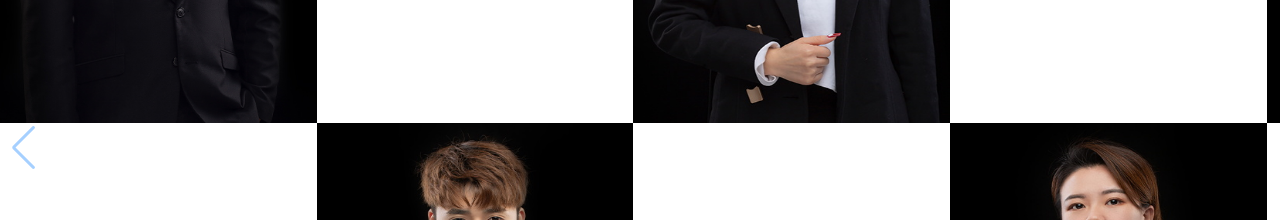
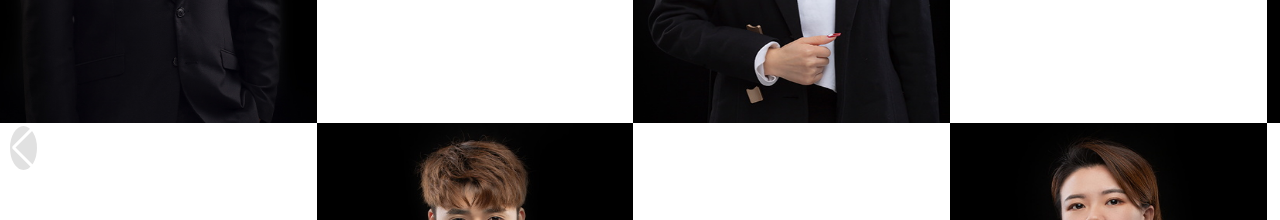
Before and after one commit to honggaoyang/ans-website-20220221, a Vue app: page /course/1#/home in a window 1280 px wide. Shown: the part 4620-4840 px from the top of the page. Built offline with nearby package versions, Linux system fonts and the light colour scheme.

Commit message:
修改轮播左右切换按钮央视

```diff
--- a/src/assets/css/Global.css
+++ b/src/assets/css/Global.css
@@ -34,3 +34,20 @@ img{
 .swiper-button-prev {
   transition: opacity 0.5s;
 }
+
+.swiper-button-prev:after,
+.swiper-button-next:after {
+  font-size: 12px;
+}
+.swiper-button-prev,
+.swiper-button-next {
+  background-color: rgba(70, 67, 67, 0.45);
+  width: 36px;
+  height: 36px;
+  border-radius: 50%;
+  outline: none;
+}
+.swiper-button-prev:hover,
+.swiper-button-next:hover {
+  background-color: rgba(119, 118, 118, 0.45);
+}
--- a/src/views/home/components/Story.vue
+++ b/src/views/home/components/Story.vue
@@ -14,13 +14,13 @@
         </swiper-slide>
 
         <div
-          class="swiper-button-prev"
+          class="swiper-button-prev swiper-button-white"
           :class="{ hide: !mouseIsEnter }"
           slot="button-prev"
         ></div>
 
         <div
-          class="swiper-button-next"
+          class="swiper-button-next swiper-button-white"
           slot="button-next"
           :class="{ hide: !mouseIsEnter }"
         ></div>
--- a/src/views/home/components/Teacher.vue
+++ b/src/views/home/components/Teacher.vue
@@ -80,13 +80,13 @@
         </swiper-slide>
 
         <div
-          class="swiper-button-prev"
+          class="swiper-button-prev swiper-button-white"
           :class="{ hide: !mouseIsEnter }"
           slot="button-prev"
         ></div>
 
         <div
-          class="swiper-button-next"
+          class="swiper-button-next swiper-button-white"
           slot="button-next"
           :class="{ hide: !mouseIsEnter }"
         ></div>
```
